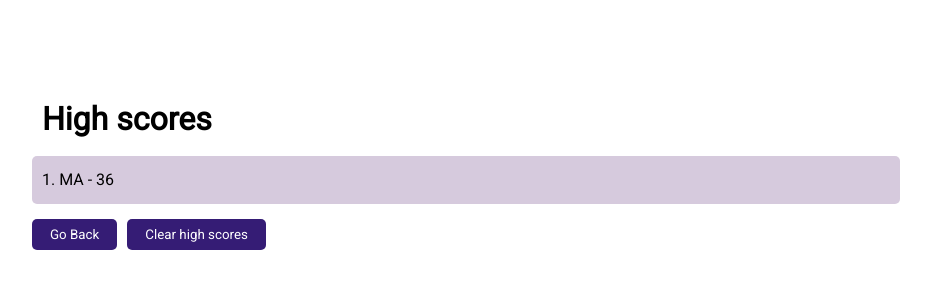
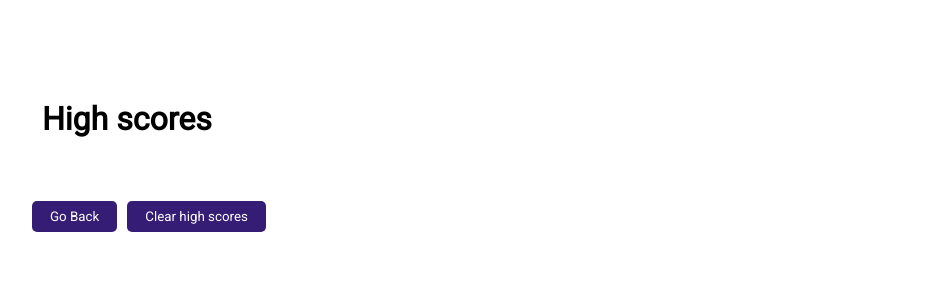
Before and after one commit to mavila6/code-quiz, a plain HTML site: page scores.html in a window 1280 px wide. Both pictures are taken after a click on the button "Clear high scores". Shown: the whole page, without its empty margins (174-1105 px from the left). Drawn offline with Linux system fonts and the light colour scheme.

Commit message:
added highscores js functionality and links to and from the high scores page

```diff
--- a/assets/css/style.css
+++ b/assets/css/style.css
@@ -190,3 +190,7 @@ main section form input {
 .back {
     margin-right: 10px;
 }
+
+#topScores {
+    padding-left: 0;
+}
--- a/assets/js/highScores.js
+++ b/assets/js/highScores.js
@@ -0,0 +1,25 @@
+const scores = document.querySelector('#topScores');
+const back = document.querySelector('.back');
+const clear = document.querySelector('#clear');
+const hs = localStorage.getItem('highScore');
+const intl = localStorage.getItem('initial');
+
+// Event listeners
+back.addEventListener('click', e => {
+    window.location.replace('./index.html');
+});
+
+clear.addEventListener('click', e => {
+    scores.innerHTML = "";
+    localStorage.clear();
+});
+
+function displayScores() {
+    const pEl = document.createElement('p');
+    pEl.innerText = "- " + intl + " - " + hs;
+    pEl.classList.add('leaderboard');
+    scores.appendChild(pEl);
+    console.log('pEl');
+}
+
+displayScores();
--- a/scores.html
+++ b/scores.html
@@ -13,10 +13,10 @@
 <body>
     <main class="highScores">
         <h1>High scores</h1>
-        <p class="leaderboard">1. MA - 36</p>
+        <section id="topScores"></section>
         <section class="clearScore">
-            <button class="back">Go Back</button>
-            <button>Clear high scores</button>
+            <button class="back" type="button">Go Back</button>
+            <button id="clear" type="button">Clear high scores</button>
         </section>
     </main>
     <script src="assets/js/highScores.js"></script>
```
Also changed, not shown: index.html (+1 -1 lines).
